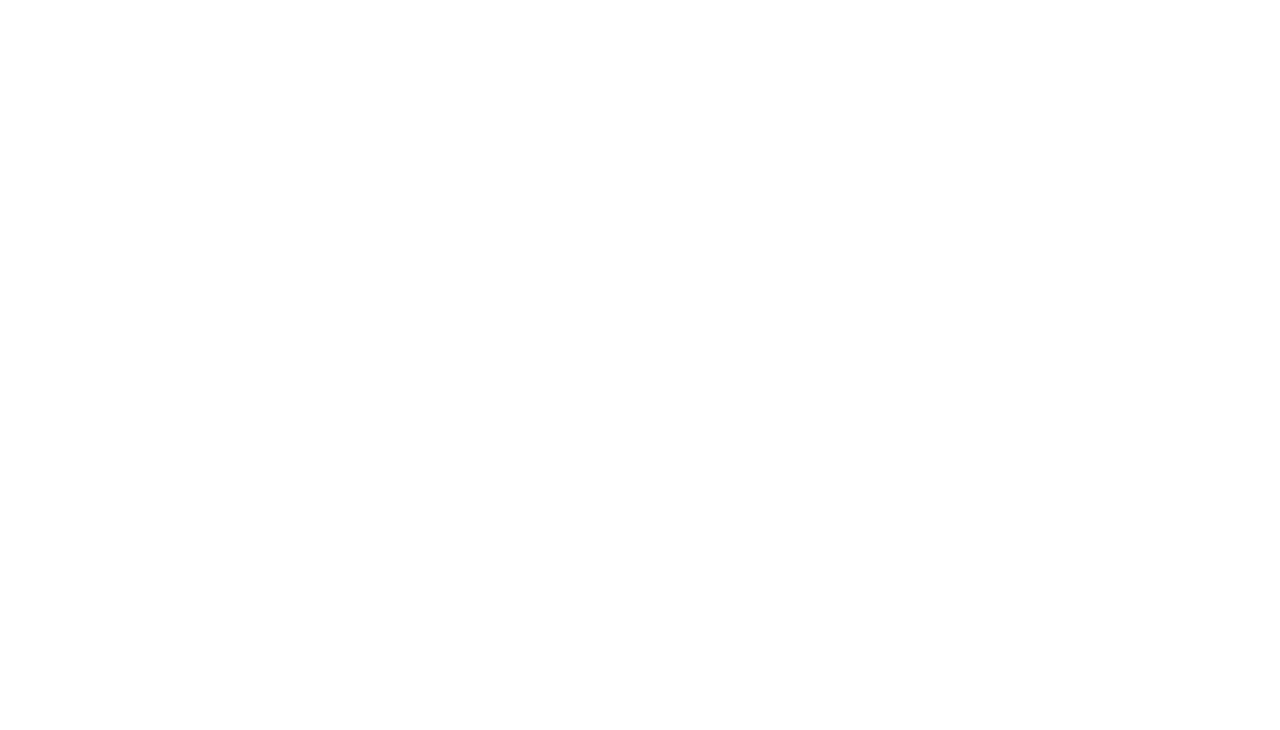
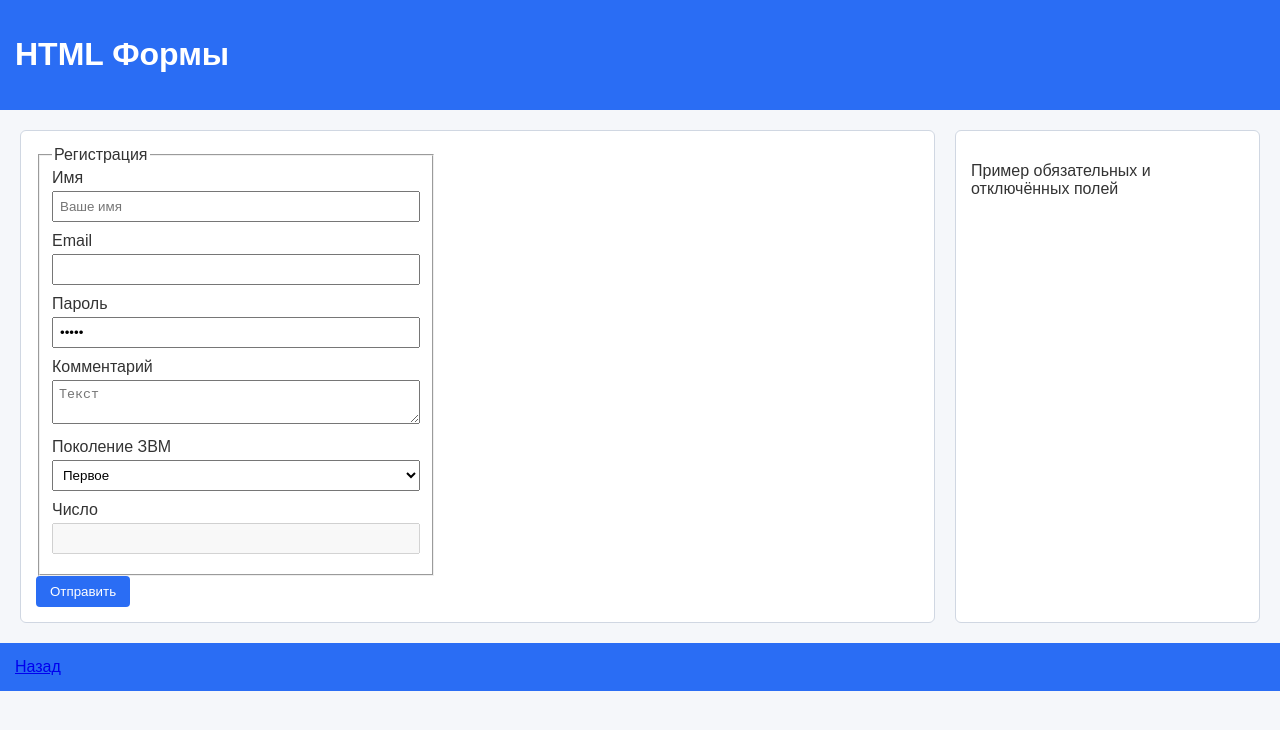
Before and after one commit to VladimirBelyaev01/Lab6_HtmlCSS_Belyaev_Selivanov, a plain HTML site: page my-site/forms.html in a window 1280 px wide. Drawn offline with Linux system fonts and the light colour scheme.

Commit message:
Change vector.html and CSS

```diff
--- a/my-site/forms.html
+++ b/my-site/forms.html
@@ -0,0 +1,53 @@
+<!DOCTYPE html>
+<html lang="ru-RU">
+<head>
+    <meta charset="UTF-8" />
+    <title>Формы</title>
+    <link rel="stylesheet" href="style.css" />
+</head>
+<body>
+    <header>
+        <h1>HTML Формы</h1>
+    </header>
+    <main>
+        <section>
+            <form>
+                <fieldset>
+                    <legend>Регистрация</legend>
+                    <label>
+                        Имя <input type="text" placeholder="Ваше имя" required />
+                    </label>
+                    <label>
+                        Email <input type="email" autocomplete="email" />
+                    </label>
+                    <label>
+                        Пароль <input type="password" readonly value="12345" />
+                    </label>
+                    <label>
+                        Комментарий <textarea placeholder="Текст"></textarea>
+                    </label>
+                    <label>
+                        Поколение ЗВМ
+                        <select>
+                            <optgroup label="ЗВМ">
+                                <option>Первое</option>
+                                <option>Второе</option>
+                            </optgroup>
+                        </select>
+                    </label>
+                    <label>
+                        Число <input type="number" inputmode="numeric" disabled />
+                    </label>
+                </fieldset>
+                <button type="submit">Отправить</button>
+            </form>
+        </section>
+        <aside>
+            <p>Пример обязательных и отключённых полей</p>
+        </aside>
+    </main>
+    <footer>
+        <a href="index.html"> Назад </a>
+    </footer>
+</body>
+</html>
--- a/my-site/style.css
+++ b/my-site/style.css
@@ -100,3 +100,20 @@
     border: 1px solid #2a6df4;
     background: white;
 }
+
+svg {
+    display: block;
+    margin: 20px auto;
+    border: 1px solid #d0d7e2;
+}
+
+svg:hover {
+    box-shadow: 0 4px 12px rgba(0, 0, 0, 0.1);
+    transition: box-shadow 0.3s ease;
+}
+
+svg text {
+    font-family: Georgia, serif;
+    font-size: 24px;
+    font-weight: bold;
+}
```
Also changed, not shown: my-site/vector.html (+29 -0 lines).
